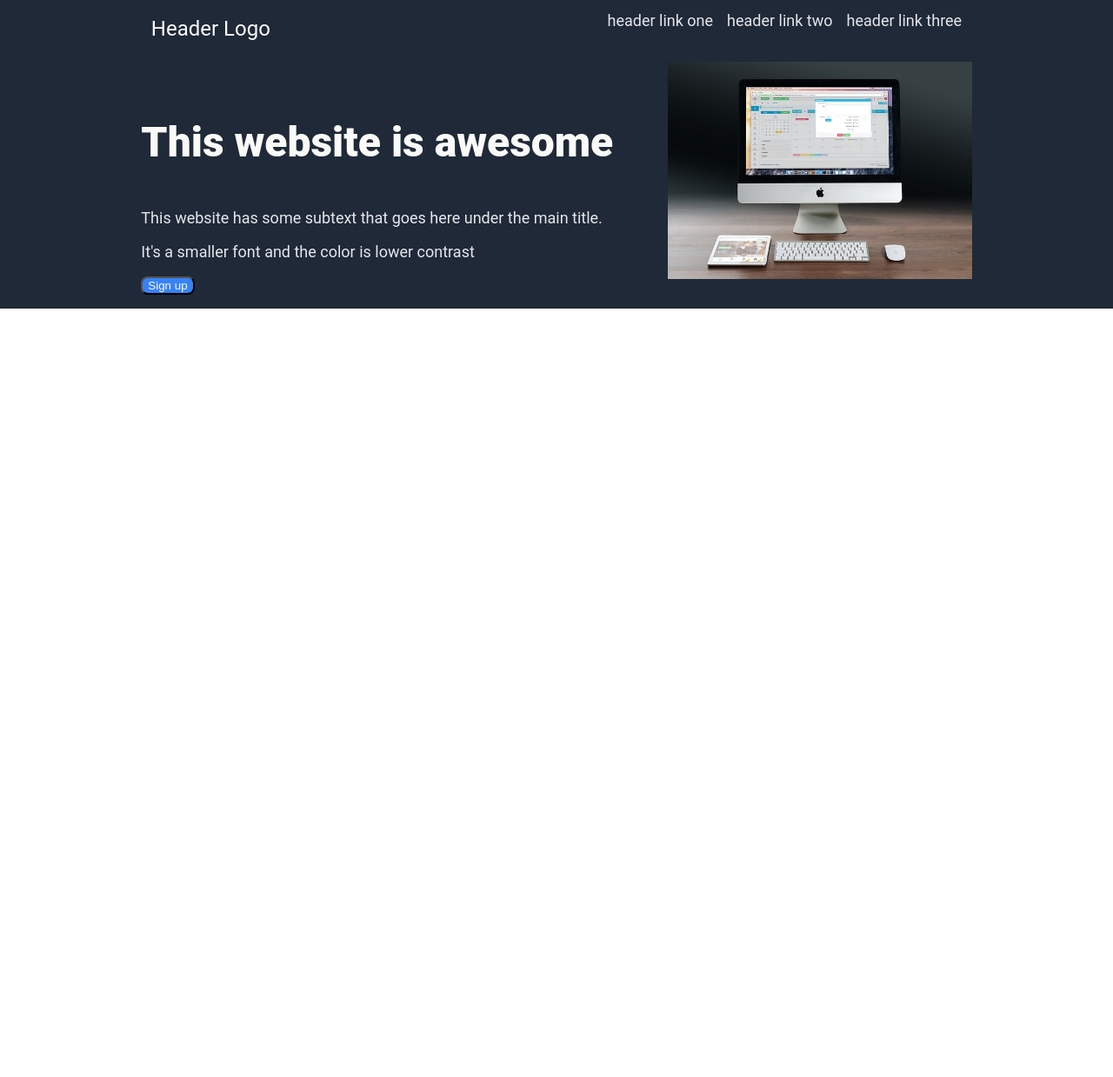
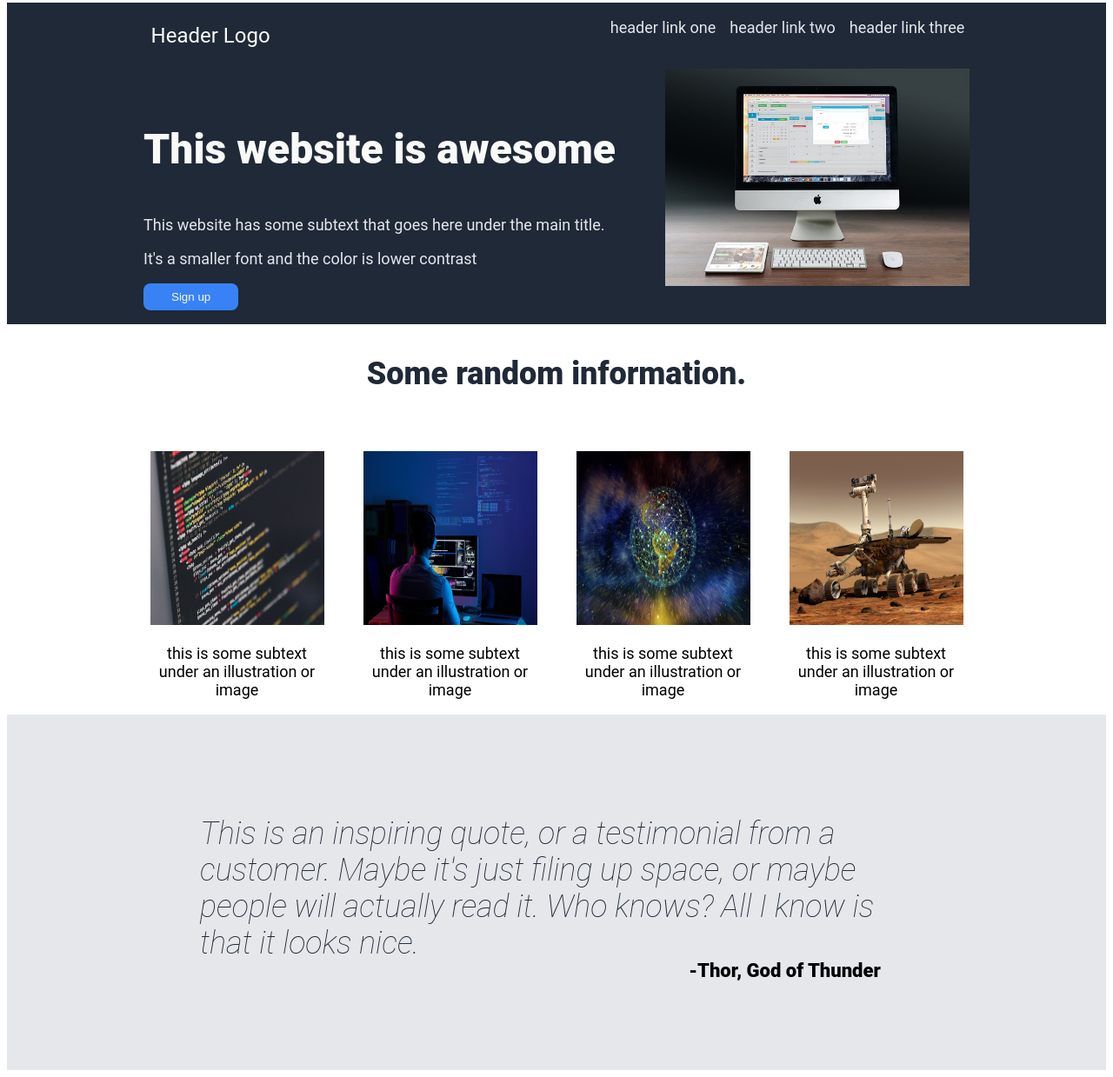
Before and after one commit to hugo-samson/Landing-page-TOP, a plain HTML site: page index.html in a window 1280 px wide. Shown: the part 5-1244 px from the top of the page at 87% size. Before the commit the page ends 800 px from the top, so only its background shows below. Drawn offline with Linux system fonts and the light colour scheme.

Commit message:
Edit README.md and hello_world.txt

```diff
--- a/index.html
+++ b/index.html
@@ -25,7 +25,6 @@
                 <li><div class="big-text"><p>This website is awesome</p></div></li>
                 <li><div class="under-text"><p>This website has some subtext that goes here under the main title.</p><p>It's a smaller font and the color is lower contrast</p></div></li>
                 <li><button>Sign up</button></li>
-                <!--Ajouter image dans liste <ul> puis voir commentaire CSS-->
             </ul>
             <div class="image">
                 <img src="apple-606761_640.jpg" width="350px" height="250px">
@@ -33,6 +32,37 @@
         </div>
       </div>
 
+        <div class="container">
+            <div class="mid-text">
+                <p>Some random information.</p>
+            </div>
+            <div class="four-images">
+                <div class="images">
+                    <img src="code.jpg" height="200px" width="200px">
+                    <p>this is some subtext under an illustration or image</p>
+                </div>
+                <div class="images">
+                    <img src="dev.jpg" height="200px" width="200px">
+                    <p>this is some subtext under an illustration or image</p>
+                </div>
+                <div class="images">
+                    <img src="earth.jpg" height="200px" width="200px">
+                    <p>this is some subtext under an illustration or image</p>
+                </div>
+                <div class="images">
+                    <img src="robot.jpg" height="200px" width="200px">
+                    <p>this is some subtext under an illustration or image</p>
+                </div>
+            </div>
+        </div>
 
+        <div class="citation">
+            <div class="text">
+                <p>This is an inspiring quote, or a testimonial from a customer. Maybe it's just filing up space, or maybe people will actually read it. Who knows? All I know is that it looks nice.</p>
+            </div>
+            <div class="autor">
+                <p>-Thor, God of Thunder</p>
+            </div>
+        </div>
     </body>
 </html>
--- a/style.css
+++ b/style.css
@@ -1,5 +1,9 @@
 body {
     font-family: "Roboto", sans-serif;
+}
+
+ul {
+    list-style: none;
 }
 
 .header {
@@ -25,6 +29,7 @@ body {
     font-size: 18px;
     color: #e5e7eb;
     flex-wrap: wrap;
+    margin-right: -13px;
 }
 
 .big-text {
@@ -35,7 +40,8 @@ body {
 
 .logo {
     font-size: 24px;
-    color: #F9FAF8
+    color: #F9FAF8;
+    margin-left: -10px;
 }
 
 .under-text {
@@ -47,6 +53,11 @@ button {
     color: #F9FAF8;
     background-color: #3882F6;
     border-radius: 8px;
+    border: 0;
+    padding-top: 8px;
+    padding-bottom: 8px;
+    padding-right: 32px;
+    padding-left: 32px;
 }
 
 .main-text {
@@ -72,7 +83,65 @@ button {
 
 .try {
     width: 100%;
-    position: absolute;
-    top: 0; left: 0;
 }
-    /*Après avoir ajouter image dans "main-text", essayer de mettre "justify-content: space-around;" ou les autres*/
+
+.mid-text {
+    font-size: 36px;
+    font-weight: 800;
+    color: #1F2937;
+    align-self: center;
+    margin-bottom: 32px;
+}
+
+.container {
+   background-color: white;
+   display: flex;
+   justify-content: center;
+   flex-direction: column;
+}
+
+.four-images {
+    display: flex;
+    flex-direction: row;
+    justify-content: center;
+    gap: 45px;
+    text-align: center;
+    flex-wrap: wrap;
+}
+
+.images {
+    border: 4px;
+    border-color: #3882F6;
+    flex-wrap: wrap;
+    max-width: 200px;
+    font-size: 18px;
+}
+
+.citation {
+    background-color: #e5e7eb;
+    display: flex;
+    justify-content: center;
+    align-items: center;
+    flex-direction: column;
+}
+
+.text {
+    font-size: 36px;
+    font-style: italic;
+    color: #1F2937;
+    max-width: 820px;
+    font-weight: lighter;
+    justify-content: center;
+    align-items: center;
+    padding: 0;
+    margin-bottom: -60px;
+    margin-top: 80px;
+}
+
+.autor {
+    font-size: 22px;
+    font-weight: 900;
+    justify-self: center;
+    margin-left: 525px;
+    margin-bottom: 80px;
+}
```
Also changed, not shown: code.jpg (added), dev.jpg (added), earth.jpg (added), robot.jpg (added).
